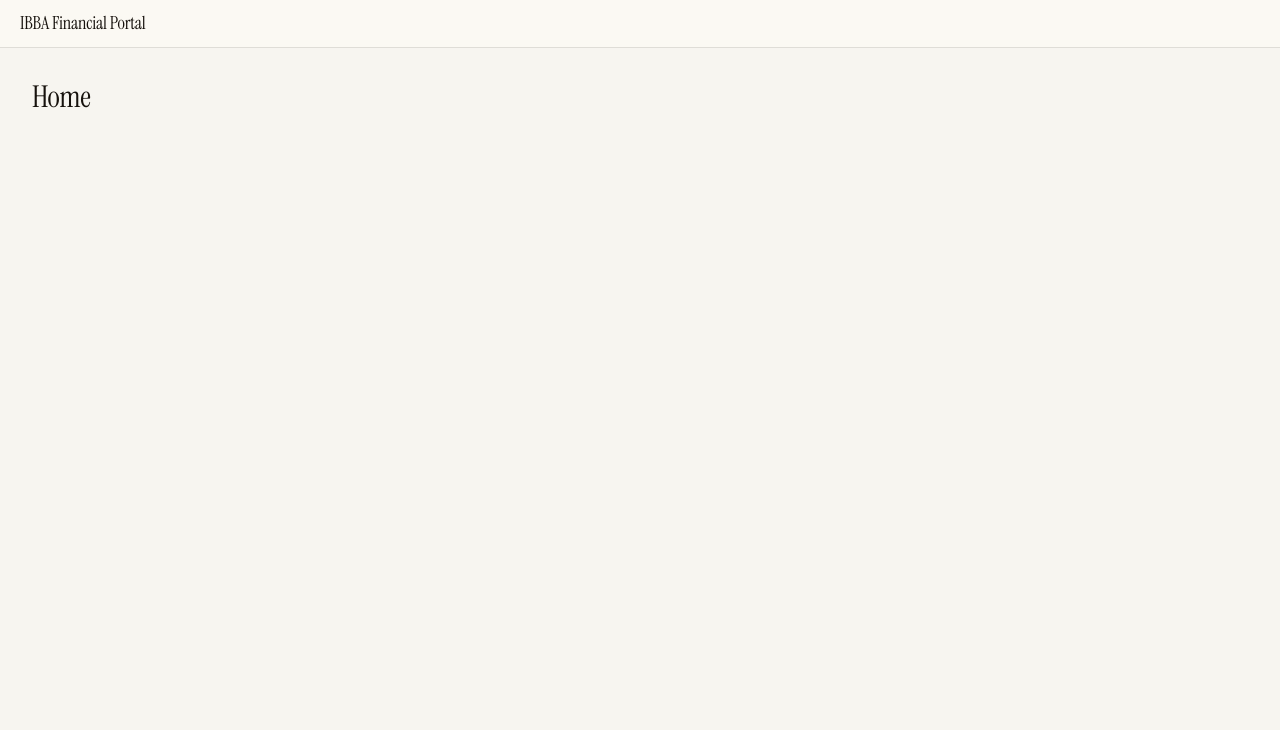
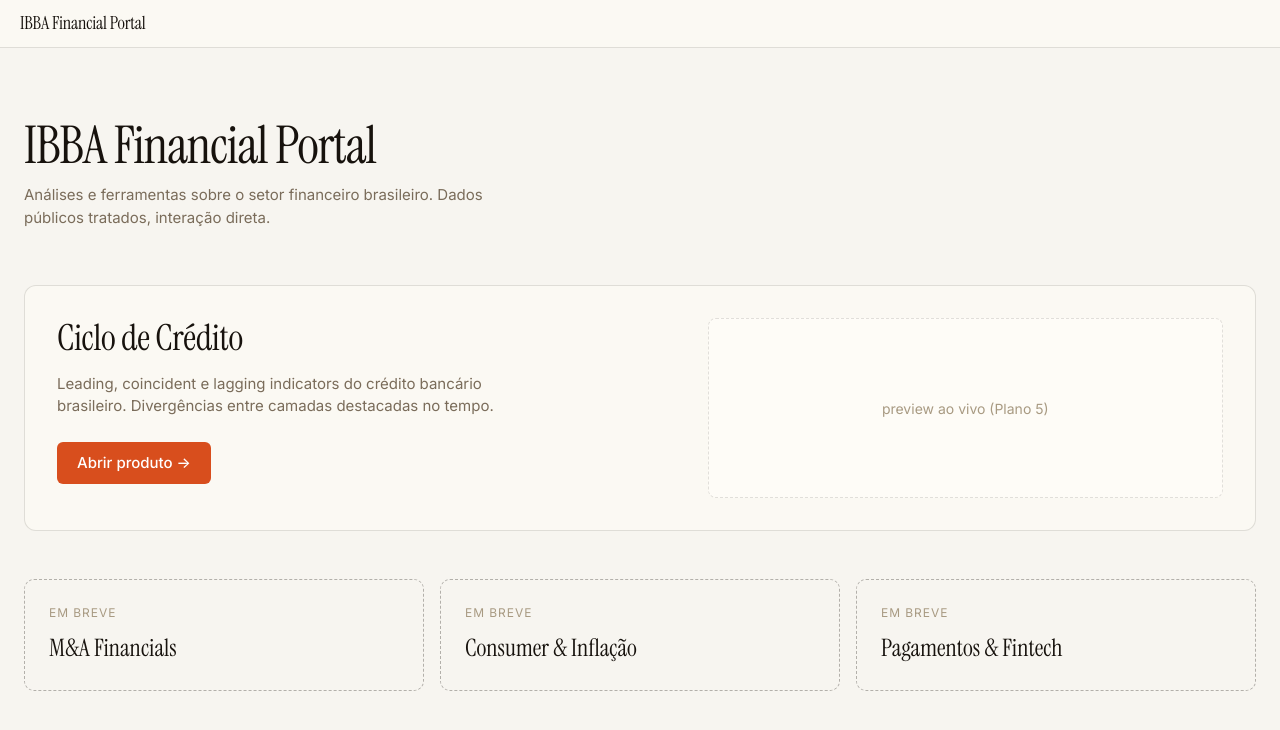
Before and after one commit to ricaribeirosilva-coder/ibba-financial-portal, a React (Vite) app: page / in a window 1280 px wide. Shown: the top 730 px of the page. Built offline with nearby package versions, Linux system fonts and the light colour scheme.

Commit message:
feat(home): add masthead, product card and coming-soon tiles

```diff
--- /dev/null
+++ b/src/routes/Home.module.css
@@ -0,0 +1,91 @@
+.page {
+  max-width: var(--content-max);
+  margin: 0 auto;
+  padding: 72px 24px 120px;
+}
+
+.masthead { margin-bottom: 56px; }
+.wordmark {
+  font-family: var(--font-serif);
+  font-size: var(--step-4);
+  line-height: 1;
+  letter-spacing: -0.02em;
+}
+.tagline {
+  margin-top: 12px;
+  color: var(--color-text-muted);
+  max-width: 52ch;
+}
+
+.productCard {
+  background: var(--color-surface);
+  border: 1px solid var(--color-border);
+  border-radius: 12px;
+  padding: 32px;
+  display: grid;
+  grid-template-columns: 1.2fr 1fr;
+  gap: 32px;
+  margin-bottom: 48px;
+}
+
+.productTitle {
+  font-family: var(--font-serif);
+  font-size: var(--step-3);
+  margin-bottom: 12px;
+}
+.productDesc { color: var(--color-text-muted); margin-bottom: 24px; max-width: 48ch; }
+
+.cta {
+  display: inline-flex;
+  align-items: center;
+  gap: 8px;
+  background: var(--color-accent);
+  color: #fff;
+  padding: 10px 20px;
+  border-radius: 6px;
+  font-weight: 500;
+  transition: transform 0.18s var(--ease);
+}
+.cta:hover { transform: translateY(-1px); }
+
+.preview {
+  background: var(--color-surface-strong);
+  border: 1px dashed var(--color-border);
+  border-radius: 8px;
+  min-height: 180px;
+  display: flex;
+  align-items: center;
+  justify-content: center;
+  color: var(--color-text-faint);
+  font-size: 0.875rem;
+}
+
+.tiles {
+  display: grid;
+  grid-template-columns: repeat(auto-fit, minmax(260px, 1fr));
+  gap: 16px;
+}
+
+.tile {
+  border: 1px dashed var(--color-border-strong);
+  border-radius: 10px;
+  padding: 24px;
+  color: var(--color-text-muted);
+}
+.tileLabel {
+  font-size: 0.75rem;
+  letter-spacing: 0.08em;
+  text-transform: uppercase;
+  color: var(--color-text-faint);
+  margin-bottom: 8px;
+}
+.tileName {
+  font-family: var(--font-serif);
+  font-size: var(--step-2);
+  color: var(--color-text);
+}
+
+@media (max-width: 768px) {
+  .productCard { grid-template-columns: 1fr; }
+  .wordmark { font-size: var(--step-3); }
+}
--- a/src/routes/Home.tsx
+++ b/src/routes/Home.tsx
@@ -1,3 +1,43 @@
+import { Link } from "react-router-dom";
+import styles from "./Home.module.css";
+
+const COMING_SOON = [
+  { name: "M&A Financials" },
+  { name: "Consumer & Inflação" },
+  { name: "Pagamentos & Fintech" },
+];
+
 export default function Home() {
-  return <main style={{ padding: 32 }}><h1>Home</h1></main>;
+  return (
+    <div className={styles.page}>
+      <section className={styles.masthead}>
+        <h1 className={styles.wordmark}>IBBA Financial Portal</h1>
+        <p className={styles.tagline}>
+          Análises e ferramentas sobre o setor financeiro brasileiro. Dados públicos tratados, interação direta.
+        </p>
+      </section>
+
+      <article className={styles.productCard}>
+        <div>
+          <h2 className={styles.productTitle}>Ciclo de Crédito</h2>
+          <p className={styles.productDesc}>
+            Leading, coincident e lagging indicators do crédito bancário brasileiro. Divergências entre camadas destacadas no tempo.
+          </p>
+          <Link to="/credit-cycle/3-camadas" className={styles.cta}>
+            Abrir produto →
+          </Link>
+        </div>
+        <div className={styles.preview} aria-hidden>preview ao vivo (Plano 5)</div>
+      </article>
+
+      <section className={styles.tiles} aria-label="Produtos em breve">
+        {COMING_SOON.map((p) => (
+          <div key={p.name} className={styles.tile}>
+            <div className={styles.tileLabel}>Em breve</div>
+            <div className={styles.tileName}>{p.name}</div>
+          </div>
+        ))}
+      </section>
+    </div>
+  );
 }
```
